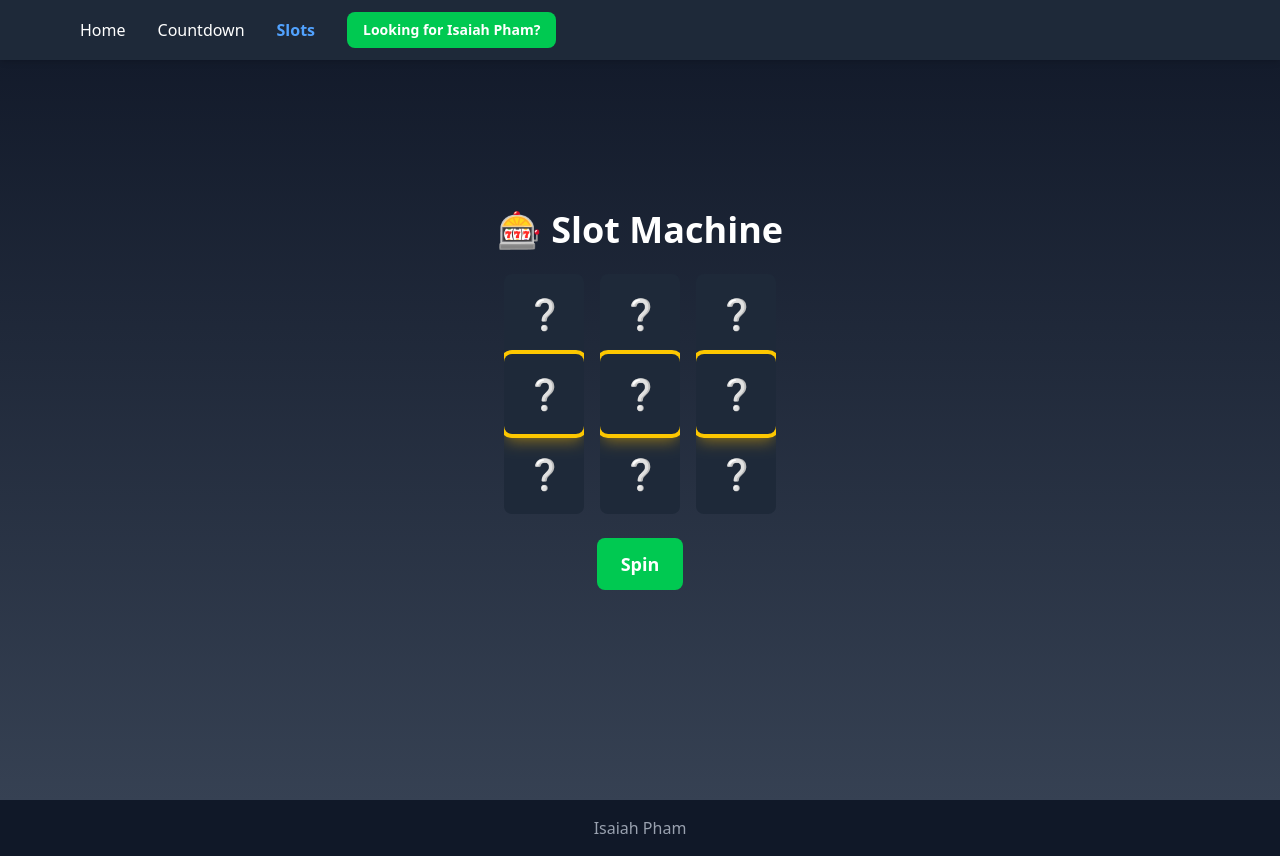
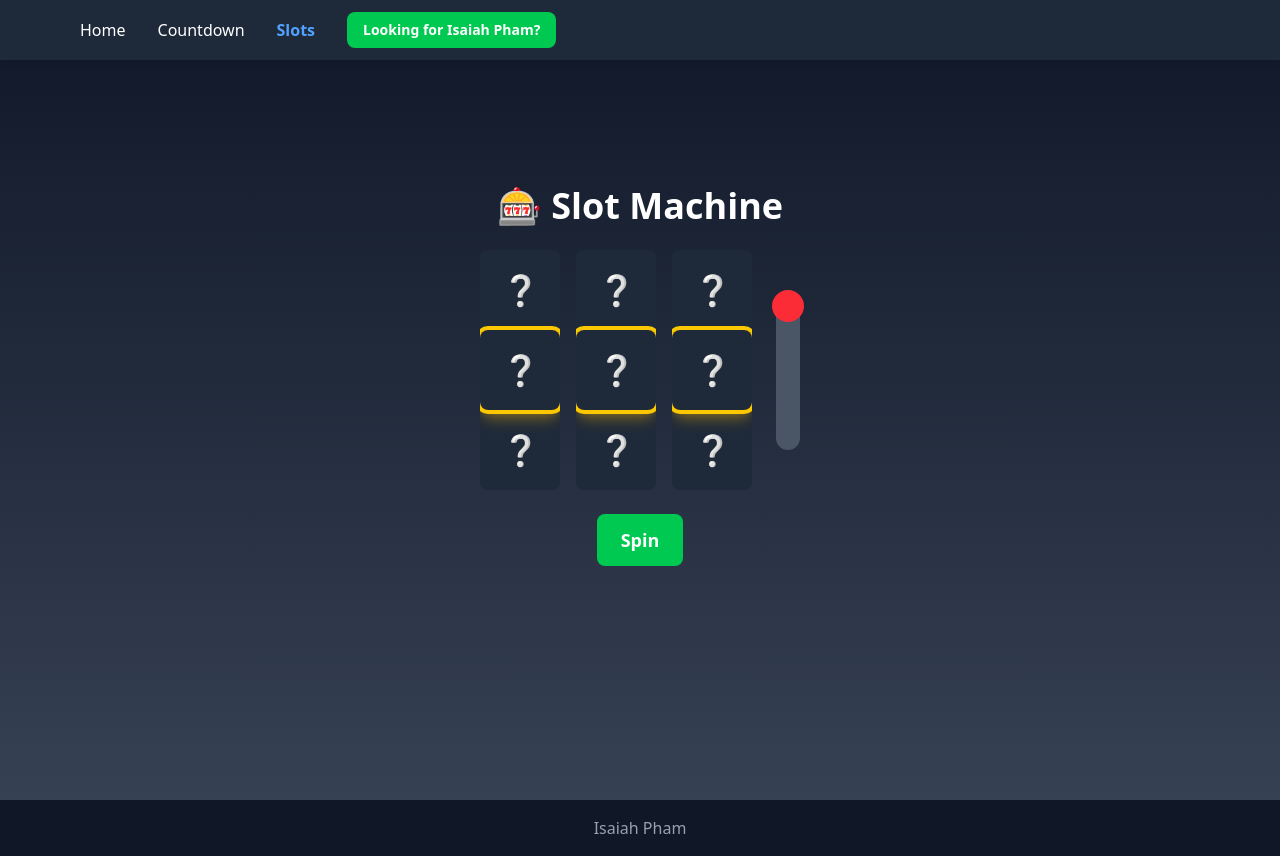
Before and after one commit to qozp/qozp.github.io, a Vue app: page /#/slots in a window 1280 px wide. Built offline with nearby package versions, Linux system fonts and the light colour scheme.

Commit message:
added lever
joan laporta

```diff
--- a/src/components/pages/SlotsPage.vue
+++ b/src/components/pages/SlotsPage.vue
@@ -17,6 +17,16 @@ const reelCount = 3
 const cellCount = 3
 const spinning = ref(false)
 const result = ref('')
+const leverPulled = ref(false)
+
+function pullLever() {
+  if (spinning.value) return
+  leverPulled.value = true
+  setTimeout(() => {
+    spin()
+    leverPulled.value = false
+  }, 300) // lever snap-back delay
+}
 
 // Initialize reels with 3 symbols each
 const reels = ref<{ symbol: string; id: number }[][]>(
@@ -96,8 +106,9 @@ function spin() {
   >
     <h1 class="text-4xl font-bold mb-6">🎰 Slot Machine</h1>
 
-    <!-- Reels container -->
-    <div class="flex space-x-4 mb-6">
+    <div class="flex space-x-6 mb-6 items-center">
+      <!-- Reels -->
+      <div class="flex space-x-4">
         <div
           v-for="(reel, i) in reels"
           :key="i"
@@ -105,17 +116,30 @@ function spin() {
         >
           <transition-group name="slide" tag="div" class="flex flex-col">
             <div
-            v-for="cell in reel"
-            :key="cell.id"
+              v-for="item in reel"
+              :key="item.id"
               class="w-20 h-20 flex items-center justify-center text-3xl font-bold"
               :class="{
                 'ring-4 ring-yellow-400 shadow-lg shadow-yellow-500/50 rounded-lg':
-                !spinning && reel.indexOf(cell) === 1,
+                  !spinning && reel.indexOf(item) === 1,
               }"
             >
-            {{ cell.symbol }}
+              {{ item.symbol }}
             </div>
           </transition-group>
+        </div>
+      </div>
+
+      <!-- Lever -->
+      <div
+        class="w-6 h-40 bg-gray-600 rounded-full relative select-none"
+        :class="spinning ? 'cursor-default' : 'cursor-pointer'"
+        @click="!spinning && pullLever()"
+      >
+        <div
+          class="w-8 h-8 bg-red-500 rounded-full absolute left-1/2 transform -translate-x-1/2"
+          :class="leverPulled ? 'top-[140px]' : 'top-0 transition-all duration-300'"
+        ></div>
       </div>
     </div>
 
@@ -124,12 +148,17 @@ function spin() {
       @click="spin"
       :disabled="spinning"
       class="px-6 py-3 bg-green-500 hover:bg-green-600 rounded-lg text-lg font-semibold transition-colors"
+      :class="spinning ? 'cursor-default' : 'cursor-pointer'"
     >
       {{ spinning ? 'Spinning...' : 'Spin' }}
     </button>
 
     <!-- Result -->
-    <p v-if="result" class="mt-4 text-xl font-medium">{{ result }}</p>
+    <div class="mt-4 h-8 flex items-center justify-center">
+      <p v-if="result" class="text-xl font-medium">
+        {{ result }}
+      </p>
+    </div>
   </div>
 </template>
 
@@ -137,18 +166,29 @@ function spin() {
 /* Transition-group sliding */
 .slide-enter-active,
 .slide-leave-active {
-  transition: transform 0.15s linear;
+  transition:
+    transform 0.25s ease-in-out,
+    opacity 0.25s linear;
 }
 .slide-enter-from {
-  transform: translateY(100%);
+  transform: translateY(50%);
+  opacity: 0.75;
 }
 .slide-enter-to {
-  transform: translateY(0%);
+  transform: translateY(0);
+  opacity: 1;
 }
 .slide-leave-from {
-  transform: translateY(0%);
+  transform: translateY(0);
+  opacity: 1;
 }
 .slide-leave-to {
-  transform: translateY(-100%);
+  transform: translateY(-50%);
+  opacity: 0.75;
+}
+
+/* Lever transitions */
+.lever-knob {
+  transition: top 0.3s ease-in-out;
 }
 </style>
```
Lines whose indentation alone changed are shown as unchanged.
